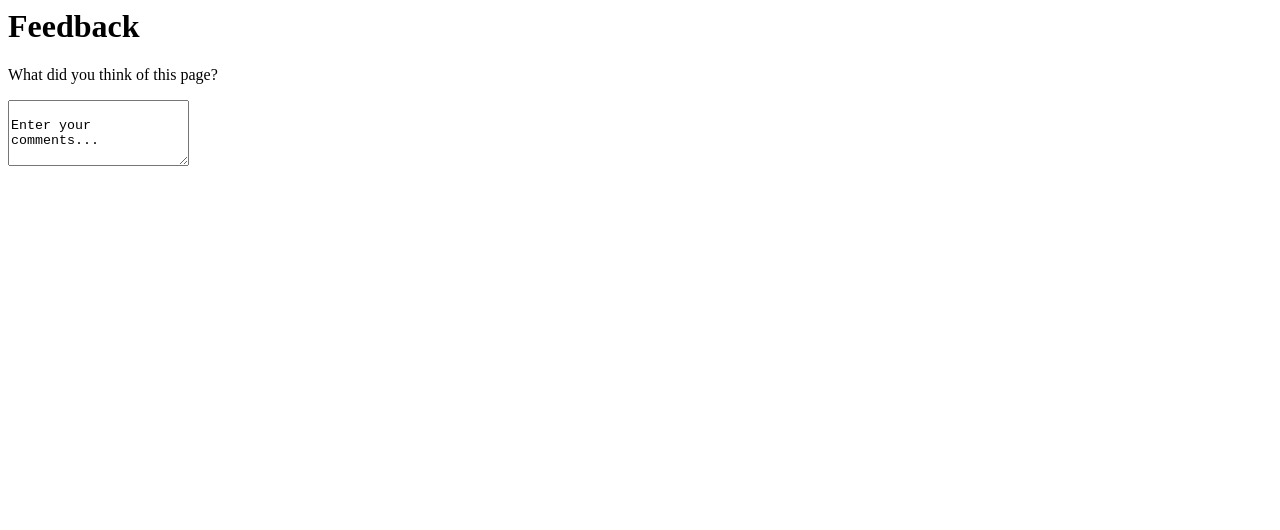
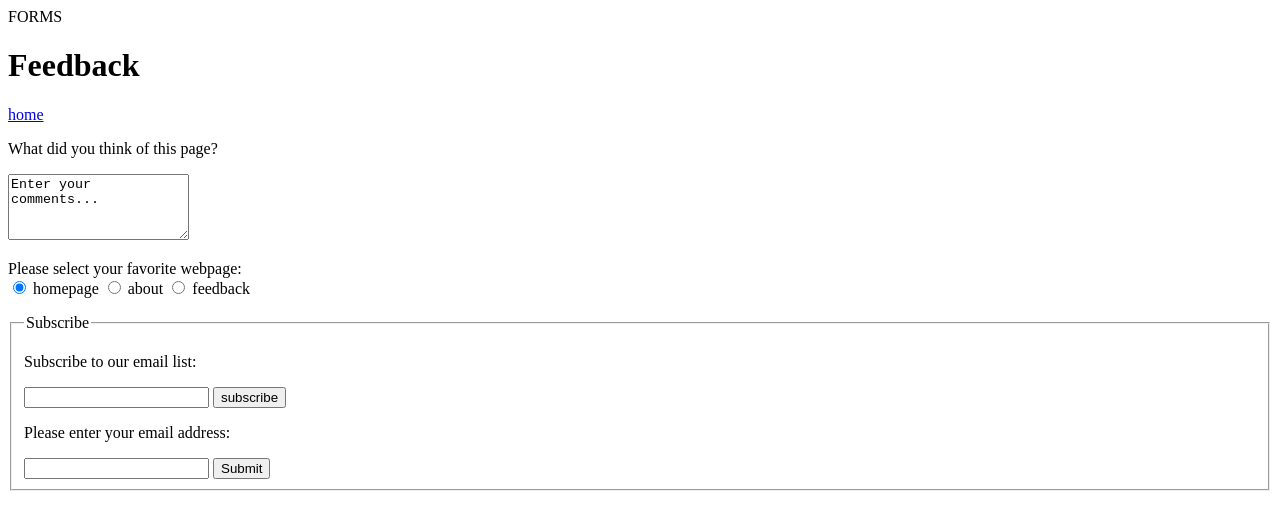
Before and after one commit to 1amBulletproof/Website, a plain HTML site: page feedback.html in a window 1280 px wide. Drawn offline with Linux system fonts and the light colour scheme.

Commit message:
updated for forms

```diff
--- a/feedback.html
+++ b/feedback.html
@@ -1,14 +1,36 @@
+<!DOCTYPE html>
 <html>
 	<head>
 		<title>Feedback - Brandon Tarney</title>
+		<meta>FORMS</meta>
 	<body>
 		<h1>Feedback</h1>
-
+		<a href="index.html">home</a>
 		<form action="http://www.example.com/comments.php">
 			<p>What did you think of this page?</p>
-				<textarea name="comments" cols="20" rows="4">
-				Enter your comments...</textarea>
+				<textarea name="comments" cols="20" rows="4">Enter your comments...</textarea>
 		</form>
+		<form action="http//www.example.com/profile.php">
+			<p>Please select your favorite webpage:
+				<br />
+				<input type="radio" name="favWebPage" value="home" checked="checked" /> homepage
+				<input type="radio" name="favWebPage" value="about" /> about
+				<input type="radio" name="favWebPage" value="feedback" /> feedback
+			</p>
+		</form>
+		<fieldset>
+			<legend>Subscribe</legend>
+			<form action="http://www.example.com/subscribe.php">
+				<p>Subscribe to our email list:</p>
+				<input type="text" name="email" />
+				<input type="submit" name="subscribe" value="subscribe" />
+			</form>
+			<form action="http://www.example.org/subscribe.php">
+				<p>Please enter your email address: </p>
+				<input type ="email" name="email" />
+				<input type="submit" value="Submit" />
+			</form>
+		</fieldset>
 
 	</body>
 </html>
```
Also changed, not shown: about.html (+1 -2 lines), index.html (+4 -3 lines).
